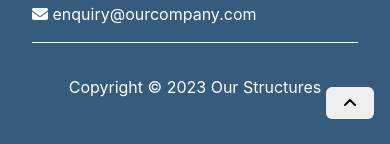
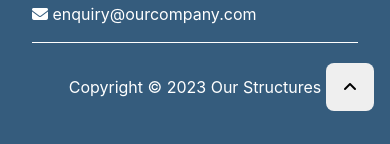
Before and after one commit to Shubham73-dev/builderreplica, a React (Create React App) app: page / in a window 390 px wide. Shown: the part 6217-6361 px from the top of the page. Built offline with nearby package versions, Linux system fonts and the light colour scheme.

Commit message:
changes made for backto top css

```diff
--- a/src/Styles/footer.css
+++ b/src/Styles/footer.css
@@ -64,13 +64,21 @@ footer .footer_wrapper .copyRightSection {
   padding: 1rem;
 }
 
-footer .footer_wrapper .copyRightSection .backToTopBtn {
+footer .footer_wrapper .copyRightSection .backToTop {
   position: absolute;
   right: 3rem;
-  height: 2rem;
+}
+
+footer .footer_wrapper .copyRightSection .backToTop .backToTopBtn {
+  height: 3rem;
   width: 3rem;
   border: none;
-  border-radius: 6px;
+  border-radius: 8px;
+}
+
+footer .footer_wrapper .copyRightSection .backToTop .backToTopBtn:hover {
+  background-color: black;
+  color: white;
 }
 
 @media (max-width: 992px) {
@@ -81,7 +89,7 @@ footer .footer_wrapper .copyRightSection .backToTopBtn {
     -ms-flex-wrap: wrap !important;
         flex-wrap: wrap !important;
   }
-  footer .backToTopBtn {
+  footer .backToTop {
     right: 1rem !important;
   }
 }
--- a/src/Styles/footer.scss
+++ b/src/Styles/footer.scss
@@ -39,14 +39,21 @@ footer{
         }
         .copyRightSection{
             padding: 1rem;
-            .backToTopBtn{
+            .backToTop{
                 position: absolute;
                 right: 3rem;
-                height: 2rem;
-                width: 3rem;
-                border: none;
-                border-radius: 6px;
+                .backToTopBtn{
+                    height: 3rem;
+                    width: 3rem;
+                    border: none;
+                    border-radius: 8px;
+                    &:hover{
+                        background-color: black;
+                        color: white;
+                    }
+                }
             }
+
         }
     }
 
@@ -58,7 +65,7 @@ footer{
         .row{
             flex-wrap: wrap !important;
         }
-        .backToTopBtn{
+        .backToTop{
            right: 1rem !important;
         }
     }
```
Also changed, not shown: 1 other file (tests, documents, lock files or other folders).
